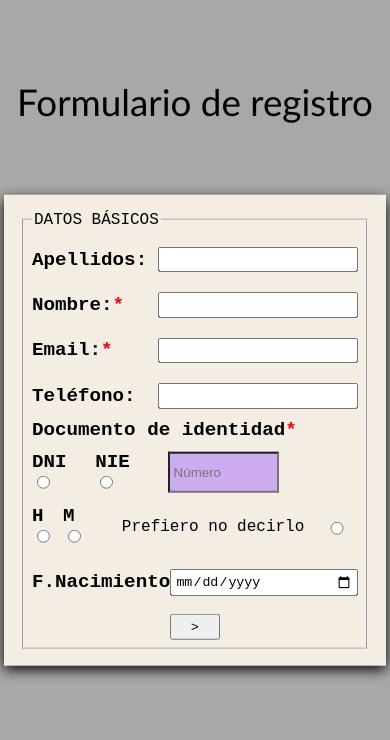
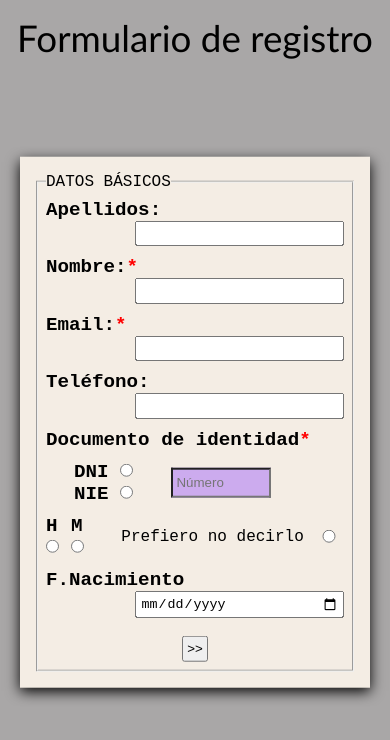
Before and after one commit to LuissVi/Formularios-Registro, a plain HTML site: page index.html in a window 390 px wide. Drawn offline with Linux system fonts and the light colour scheme.

Commit message:
Formulario Datos Básicos completado
 - CSS: Conforme; Responsivo.
 - ANIMACIÓN: Efecto left con opacity.
 - JS: Para la animación.

```diff
--- /dev/null
+++ b/css/form-datosBasicos/animaciones/form1.css
@@ -0,0 +1,19 @@
+@keyframes leftHidden {
+    from {
+        opacity: 1;
+    }
+
+    to {
+        opacity: 0;
+        transform: translateX(-500px);
+    }
+}
+
+.f1 {
+
+    animation-name: leftHidden;
+    animation-duration: 1s;
+    animation-timing-function: ease-in;
+    animation-fill-mode: forwards;
+    /* Mantiene el estado final de la animación */
+}
--- a/css/style.css
+++ b/css/form-datosBasicos/style.css
@@ -1,4 +1,4 @@
-<style>
+
 * {
     margin: 0;
     padding: 0;
@@ -23,13 +23,13 @@ span{
 form {
     width: 50vw;
     max-width: 450px;
-    /* margin: auto;
-    height: auto; */
+     margin: auto;
+    height: auto;
     display: flex;
-    top: 50%;
-    left: 50%;
-    transform: translate(-50%,-50%);
-    position: absolute;
+    /* top: 50%;
+    left: 50%; */
+    /* transform: translate(-50%,-50%); */
+    /* position: absolute; */
     justify-content: center;
     background-color: rgb(244, 237, 228);
     font-family: 'Courier New', Courier, monospace;
@@ -56,13 +56,11 @@ div,
 label {
     /* width: 70px; */
     flex: 1;
-    /* background-color: rebeccapurple; */
     font-weight: bold;
     font-size: 1.2rem;
 }
 
 input {
-    /* background-color: rgb(87, 84, 81); */
     flex: 2;
     padding: .2rem;
 }
@@ -135,6 +133,9 @@ div {
 }
 
 @media (max-width:450px) {
+   h1{
+    margin-top: 1rem;
+   }
     form {
         min-width: 350px;
         margin: auto;
@@ -142,27 +143,28 @@ div {
         display: flex;
         justify-content: center;
         padding: 1rem;
-        margin-top: 0.5rem;
+        /* margin-top: 0.5rem; */
         top:50%;
         left: 50%;
         transform: translate(-50%,-50%);
         position: absolute;
     }
 
-    div{
+    .div,div{
         display: flex;
-        /* flex-direction: column; */
+        flex-direction: column;
         gap: 0px;
         margin-top: 0;
         justify-content: center;
     }
 
     .div label {
-        flex: 2;
+        width: 100%;;
     }
 
     .div input {
-        flex: 3;
+        width: 70%;
+        margin-left: auto;
     }
     .nro {
         height: 30px;
--- a/index.html
+++ b/index.html
@@ -4,17 +4,19 @@
     <meta charset="UTF-8">
     <meta name="viewport" content="width=device-width, initial-scale=1.0">
     <title>Formulario</title>
-    <link rel="stylesheet" href="css/style.css">
+    <link rel="stylesheet" href="css/form-datosBasicos/style.css">
+    <link rel="stylesheet" href="css/form-datosBasicos/animaciones/form1.css">
 </head>
 <body>
+
     <h1>Formulario de registro</h1>
-    <form action="">
+    <form action="" method="post" id="form1">
         <fieldset>
             <legend>DATOS BÁSICOS</legend>
 
             <div class="div">
                 <label for="apellidos">Apellidos:</label>
-                <input type="text" name="apellidos" id="apellidos">
+                <input type="text" name="apellidos" id="apellidos" id="apellidos">
             </div>
 
             <div class="div">
@@ -70,11 +72,14 @@
             </div>
 
             <div class="btn-siguiente">
-                <input type="submit" value=">" title="siguiente">
+                <input type="submit" value=">>" onclick="" title="siguiente" id="btn-sgt">
             </div>
         </fieldset>
     </form>
 
+    <!-- Formulario nro2 -->
 
+
+<script src="js/script.js"></script>
 </body>
 </html>
--- /dev/null
+++ b/js/script.js
@@ -0,0 +1,16 @@
+document.addEventListener("DOMContentLoaded", () => {
+
+    let form1 = document.getElementById("form1");
+    let btSgte = document.getElementById("btn-sgt");
+    btSgte.addEventListener("click", (e) => {
+        e.preventDefault();
+        if(form1.checkValidity()){
+            form1.classList.add("f1");
+            setTimeout(() => {
+                 form1.style.opacity="0";
+            }, 1000);
+        }else{
+            form1.reportValidity();
+        }
+    })
+})
```
